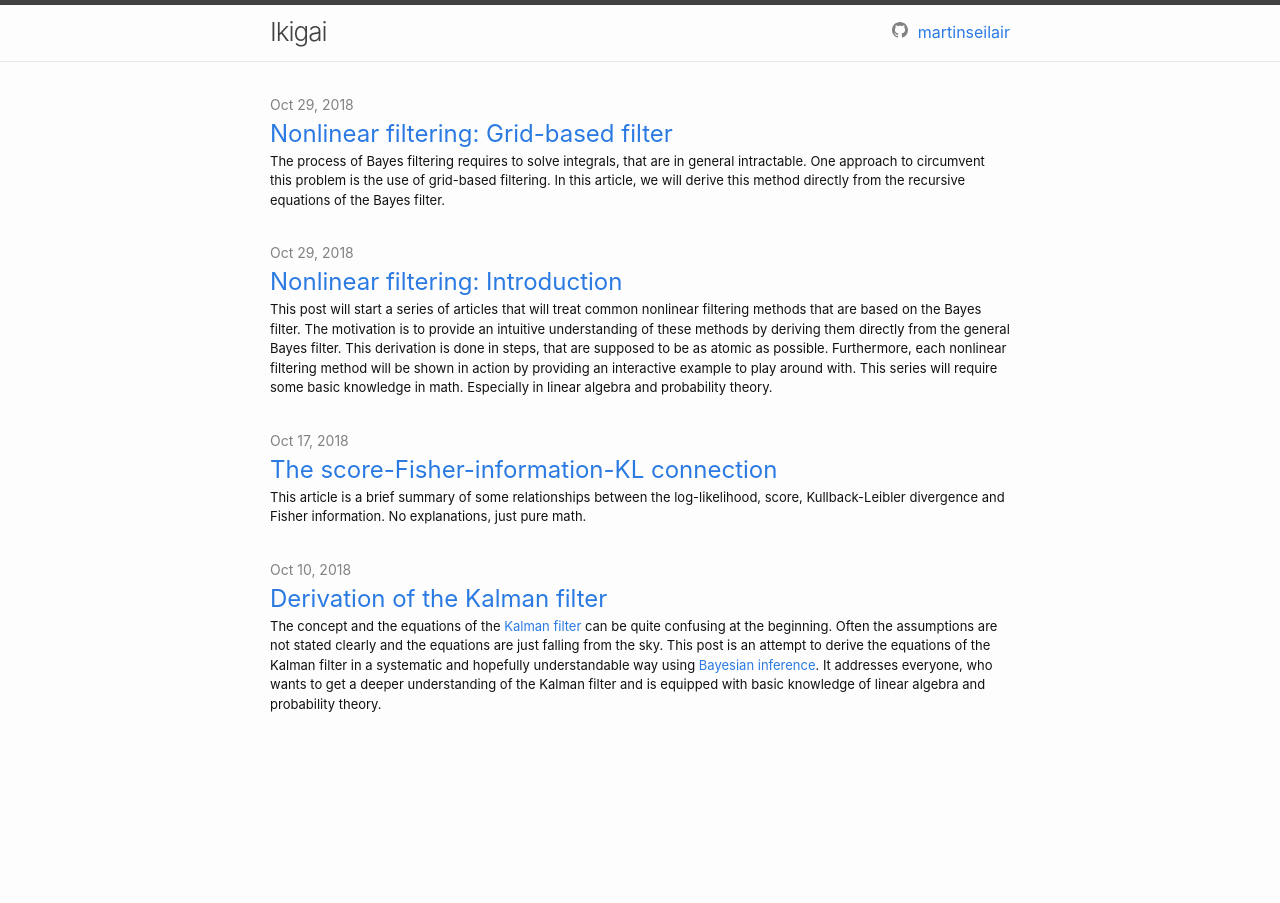
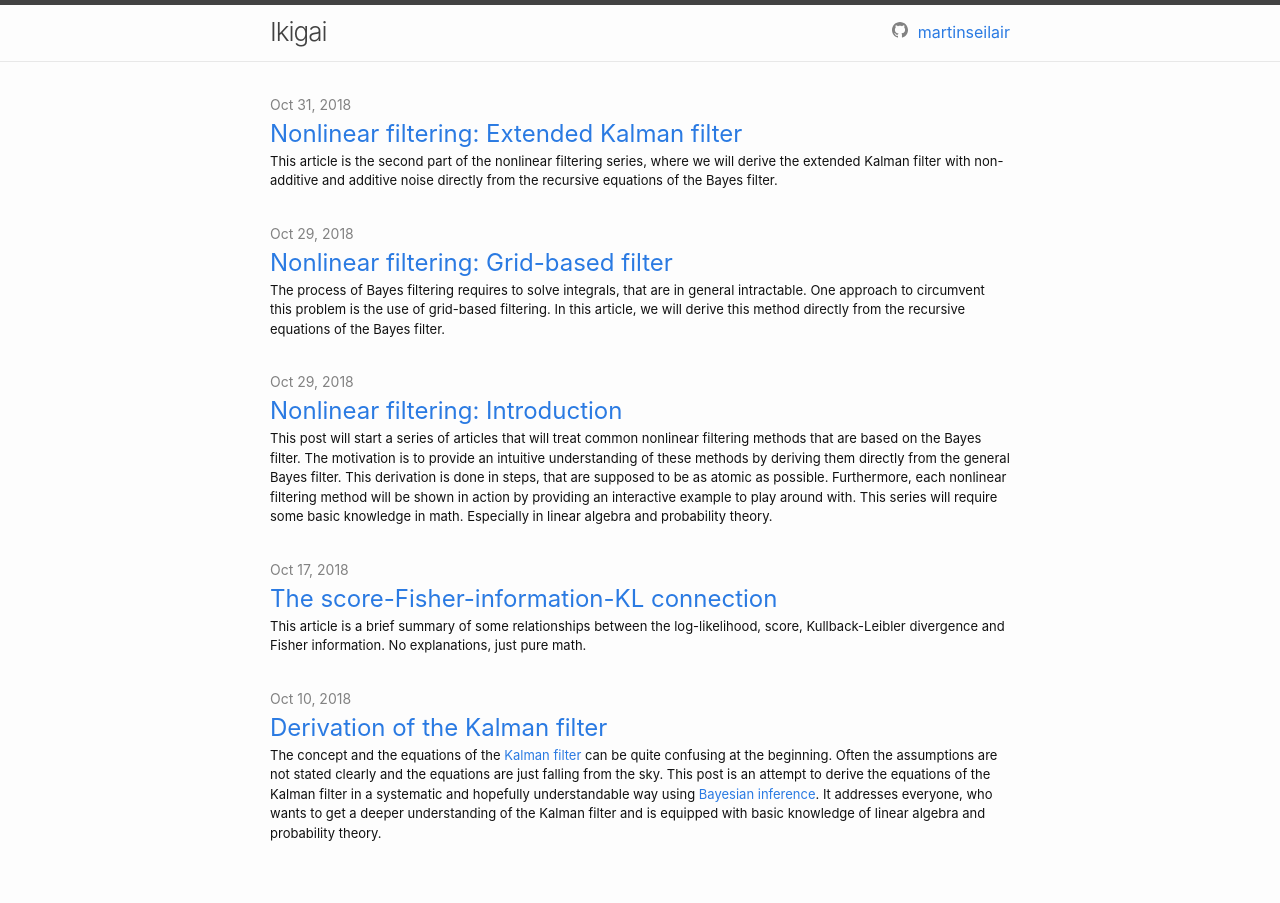
Before and after one commit to martinseilair/martinseilair.github.io, a Jekyll site: the page built from index.md, in a window 1280 px wide. Built offline with Jekyll 4.4.1, drawn with Linux system fonts in a browser that asks for light colours; some of the changed lines change nothing that is shown.

Commit message:
ekf finish

```diff
--- a/_posts/2018-05-01-nf-grid-based.markdown
+++ b/_posts/2018-10-29-nf-grid-based.markdown
@@ -440,9 +440,13 @@ slider.oninput = function() {
 }
 </script>
 
+Still feeling hungry for Bayes filters? Then you should definitely check out the next part of the nonlinear filtering series covering the derivation of the [extended Kalman filter]({% post_url 2018-10-31-nf-ekf %}). See you there!
+
 # Acknowledgement
 
 The vector graphics of the [car](https://www.freepik.com/free-photos-vectors/car) were created by [Freepik](https://www.freepik.com/).
+
+
 
 <script>
 
--- a/_posts/2018-05-01-nf-intro.markdown
+++ b/_posts/2018-10-29-nf-intro.markdown
@@ -125,7 +125,7 @@ Recently, I wrote an article about the [derivation of the Kalman filter]({% post
 The current plan is to write articles about the following methods:
 
 * [Grid-based filter]({% post_url 2018-10-29-nf-grid-based %})
-* Extended Kalman filter
+* [Éxtended Kalman filter]({% post_url 2018-10-31-nf-ekf %})
 * Unscented Kalman filter
 * Particle filter
 
--- a/_drafts/2018-05-01-nf-ekf.markdown
+++ b/_posts/2018-10-31-nf-ekf.markdown
@@ -1,11 +1,11 @@
 ---
 layout: post
 title:  "Nonlinear filtering: Extended Kalman filter"
-date:   2018-10-12 18:04:07 +0900
+date:   2018-10-31 23:04:07 +0900
 categories: jekyll update
 excerpt_separator: <!--more-->
 ---
-Intro
+This article is the second part of the nonlinear filtering series, where we will derive the extended Kalman filter with non-additive and additive noise directly from the recursive equations of the Bayes filter.  <!--more--> If you haven't read the [introduction]({% post_url 2018-10-29-nf-intro %}), I would recommend to read it first. Before we dive into the derivation, let's try to state the main idea behind extended Kalman filter.
 <!--more-->
 <script src="https://d3js.org/d3.v5.min.js" charset="utf-8"></script>
 
@@ -89,6 +89,10 @@ Intro
 </script>
 
 
+<div class="important_box"  markdown="1">
+The **extended Kalman filter** approximates the Bayes filter by linearizing the system and observation equations.
+</div>
+
 ## Derivation
 
 We will start the derivation directly from the recursive equations of the Bayes filter with the **prediction step**
@@ -100,7 +104,7 @@ and the **update step**
 $$ p(x_t|y_{0:t},u_{0:t-1}) = \frac{p(y_t|x_t)p(x_t|y_{0:t-1},u_{0:t-1})}{\int_{x_t}p(y_t|x_t)p(x_t|y_{0:t-1},u_{0:t-1}) \,dx_t} .$$
 
 
-The extended Kalman filter is normally formulated with nonlinear functions with additive noise. In this article we directly derive the general case for non-additive noise. Therefore, our equations of the system are
+The extended Kalman filter is normally formulated with nonlinear functions with additive noise. In this article, we directly derive the general case for non-additive noise and obtain the extended Kalman filter as a special case. Therefore, our equations of the system are
 
 $$
 \begin{align}
@@ -111,7 +115,7 @@ $$
 
 with Gaussian process noise \\( w_t \sim \mathcal{N}(w_t\|0, Q_t) \\) and Gaussian observation noise \\( v_t \sim \mathcal{N}(v_t\|0, R_t) \\).
 
-In our formula of the Bayes we can't find any functions \\(f(x_t, u_t, w_t)\\) or \\(h(x_k, v_k)\\). Therefore, our first step will be to express these functions as \\(p(x_{t+1}\|x_{t}, u_{t})\\) and \\(p(y_t\|x_t)\\). The next box will show how to achieve this in general. **Warning:** Distributions are very weird and the following treatment is **not rigorous**.
+In our formula of the Bayes filter, we can't find any functions \\(f(x_t, u_t, w_t)\\) or \\(h(x_k, v_k)\\). Therefore, our first step will be to express these functions as probability distributions \\(p(x_{t+1}\|x_{t}, u_{t})\\) and \\(p(y_t\|x_t)\\). The next box will show how to achieve this in general. **Warning:** Distributions are very weird and the following treatment is **not rigorous**.
  <div class="extra_box" markdown="1">
 We want to calculate \\(p(y|x)\\) given the function \\(y=f(x,z)\\) and \\(p(z)\\).
 We can express the deterministic function \\(y=f(x,z)\\) as probability distribution
@@ -136,49 +140,51 @@ $$ p(y|x) = \sum_i \frac{p(z_i)}{\left|\det\nabla_z f(x,z)|_{z_i}\right|}, $$
 where the sum goes over all \\(z_i\\) which satisfy the equation \\(y = f(x,z)\\).
 </div>
 
-In our case we can express our system function \\(x_{t+1} = f(x_t,u_t,w_t)\\) as a probability distribution
+In our case, we can express our system function \\(x_{t+1} = f(x_t,u_t,w_t)\\) as a probability distribution
 
-$$ p(x_{t+1}|x_t,u_t) = \sum_i \frac{p(w_i)}{\left|\det\nabla_w f(x_t, u_t, w_t)|_{w_i}\right|} $$
+$$ p(x_{t+1}|x_t,u_t) = \sum_i \frac{p(w_i)}{\left|\det\nabla_w f(x_t, u_t, w_t)|_{w_i}\right|}, $$
 
-where the sum is over all \\(w_i\\) which satisfy \\(x_{t+1} = f(x_t,u_t,w_t)\\).
+where the sum goes over all \\(w_i\\) which satisfy \\(x_{t+1} = f(x_t,u_t,w_t)\\).
 
 Similarly, we can express our observation function  \\(y_t = h(x_k, v_k)\\) as probability distribution
 
 $$ p(y_t|x_t) = \sum_i \frac{p(v_i)}{\left|\det\nabla_v h(x_t, v_t)|_{v_i}\right|} $$
 
-where the sum is over all \\(v_i\\) which satisfy \\(x_{t+1} = h(x_t,v_t)\\).
+where the sum goes over all \\(v_i\\) which satisfy \\(x_{t+1} = h(x_t,v_t)\\).
 
-Even if we are assuming Gaussian process and measurement noise, the resulting distributions of our model will in general be non-Gaussian.
+Even if we are assuming Gaussian process and measurement noise, the resulting distributions of our model will, in general, be non-Gaussian.
 This is where the extended Kalman filter comes into play. It approximates our probability distributions by using linearization.
 In my limited scope, linearization of a probability distribution makes no sense. But what is then linearized?
 
-Instead of linearizing our probability distributions we will do this with our deterministic functions.
+Instead of linearizing our probability distributions we will do this with our deterministic functions before we express them as probability distributions.
 
- We are performing a first order Taylor expansion
+ In order to linearize, we are performing a first-order Taylor expansion
 
  $$ f(x_t, u_t, w_t) \approx f(x_t, u_t, w_t)|_{x_t=\hat x_{t|t},u_t=u,w_t=0} + \nabla_{x_t} f(x_t, u_t, w_t)^T|_{x_t=\hat x_{t|t},u_t=u,w_t=0}(x_t - x)+ \nabla_{u_t} f(x_t, u_t, w_t)^T|_{x_t=\hat x_{t|t},u_t=u,w_t=0}(u_t - u) + \nabla_{w_t} f(x_t, u_t, w_t)^T|_{x_t=\hat x_{t|t},u_t=u,w_t=0}w_t$$
 
 
 
- around the current state \\(x_t = \hat x_{t\|t}\\), current input \\(u_t=u\\) and zero process noise \\(w_t=0\\).
+ around the current state estimate \\(x_t = \hat x_{t\|t}\\), current input \\(u_t=u\\) and zero process noise \\(w_t=0\\).
 
 
- We define \\(A_t = \nabla_{x_t} f(x_t, u_t, w_t)^T\|_ {x_t=\hat x_{t\|t},u_t=u,w_t=0}\\) , \\(B_t = \nabla_{u_t} f(x_t, u_t, w_t)^T\|_ {x_t=\hat x_{t\|t},u_t=u,w_t=0}\\) and \\(L_t = \nabla_{w_t} f(x_t, u_t, w_t)^T\|_ {x_t=\hat x_{t\|t},u_t=u,w_t=0}\\) and obtain
+ To unclutter the notation, we define \\(A_t = \nabla_{x_t} f(x_t, u_t, w_t)^T\|_ {x_t=\hat x_{t\|t},u_t=u,w_t=0}\\) , \\(B_t = \nabla_{u_t} f(x_t, u_t, w_t)^T\|_ {x_t=\hat x_{t\|t},u_t=u,w_t=0}\\) and \\(L_t = \nabla_{w_t} f(x_t, u_t, w_t)^T\|_ {x_t=\hat x_{t\|t},u_t=u,w_t=0}\\) to finally obtain the much cleaner representation
 
 
 
 
 $$ \hat{f}(x_t, u_t, w_t) = f(\hat x_{t|t}, u, 0) + A_t(x_t - \hat x_{t|t})+ B_t(u_t - u)  + L_tw_t.$$
 
-Now we are ready to transform our linearized deterministic system function into a probability distribution. We will use the same formula as above and arrive at
+Now we are ready to transform our linearized deterministic system function into a probability distribution. We will use the same formula as above, but replace the true function \\(f(x_t, u_t, w_t)\\) with \\(\hat{f}(x_t, u_t, w_t)\\), and arrive at
 
 
 $$ p(x_{t+1}|x_t,u_t) = \sum_i \frac{\mathcal{N}(w_i|0,Q_t)}{\left|\det\nabla_w \hat{f}(x_t, u_t, w_t)|_{w_i}\right|}, $$
 
-where the sum is over all \\(w_i\\) which satisfy \\(x_{t+1} = \hat{f}(x_t, u_t, w_t)\\). Let's try to simplify this expression! First we notice that if the matrix \\(L_t\\) is invertible, then there is exactly one \\(w\\) that satisfies \\(x_{t+1} = \hat{f}(x_t, u_t, w_t)\\). We can express it as
+where the sum is over all \\(w_i\\) which satisfy \\(x_{t+1} = \hat{f}(x_t, u_t, w_t)\\). Let's try to simplify this expression! First, we notice that if the matrix \\(L_t\\) is invertible, then there is exactly one \\(w\\) that satisfies \\(x_{t+1} = \hat{f}(x_t, u_t, w_t)\\). We can express it as
 
 
 $$ w = L_t^{-1}\left(x_{t+1} - f(\hat x_{t|t}, u, 0) - A_t(x_t - \hat x_{t|t})- B_t(u_t - u)\right). $$
+
+Note, that if the martrix \\(L_t\\) is not invertible, we would have to integrate over the whole null space and the sum would become an integral.
 
 Next, let's look at the denominator. We can express the derivative of \\(\hat{f}(x_t, u_t, w_t)\\) with respect to \\(w_t\\) as
 
@@ -193,20 +199,20 @@ We apply the transformation identity (Formula 35, [Toussaint](https://ipvs.infor
 
 $$ p(x_{t+1}|x_t,u_t) = \frac{\frac{1}{\left|\det L_t^{-1}\right|}\mathcal{N}(x_{t+1} - f(\hat x_{t|t}, u, 0) - A_t(x_t - \hat x_{t|t})- B_t(u_t - u)|0,L_tQ_tL_t^T)}{\left|\det L_t\right|} $$
 
-And it apply it once more:
+And apply it once more, to obtain our final result:
 
 $$ p(x_{t+1}|x_t,u_t) = \mathcal{N}(x_{t+1}|f(\hat x_{t|t}, u, 0) + A_t(x_t - \hat x_{t|t})+ B_t(u_t - u),L_tQ_tL_t^T). $$
 
 We are done! The linearization of our function has lead us back to Gaussianity!
 
-With the same strategy we obtain for our observation model
+With the same strategy, we obtain for our observation model
 
 $$ p(y_t|x_t) = \mathcal{N}(y_T|h(\hat x_{t|t-1}, 0) + C_t(x_t - \hat x_{t|t-1}),M_tQ_tM_t^T), $$
 
 with \\(C_t = \nabla_{x_t} h(x_t, v_t)^T\|_ {x_t=\hat x_{t\|t-1},v_t=0}\\) and \\(M_t = \nabla_{v_t} h(x_t, v_t)^T\|_ {x_t=\hat x_{t\|t-1},v_t=0}\\)
 
 
-With our approximation again all distributions are Gaussians. Therefore, the distribution of the updated state estimate
+Our linearization led to a Gaussian system and observation model. Therefore, the distribution of the updated state estimate
 
 
 $$ p(x_t|y_{0:t},u_{0:t-1}) := \mathcal{N}(x_{t}|\hat x_{t|t}, P_{t|t}) $$
@@ -238,7 +244,7 @@ We will start with the prediction step
 
 $$ \mathcal{N}(x_{t+1}|\hat x_{t+1|t}, P_{t+1|t})  = \int_{x_t}\mathcal{N}\left(x_{t+1}\middle| f(x, u, 0) - A_t\hat x_{t|t} - B_tu + A_tx_t + B_tu_t,L_t^TQ_tL_t\right) \mathcal{N}(x_t|\hat x_{t|t}, P_{t|t}) dx_t.$$
 
-In order to find a closed form solution of this integral, we could simply plug in the corresponding expressions of the Gaussian distributions and solve the integral. Fortunately, Marc Toussaint already gathered the most important [Gaussian identities](https://ipvs.informatik.uni-stuttgart.de/mlr/marc/notes/gaussians.pdf), which will lighten our workload a lot.  To find an expression for our prediction step we can simply use the *propagation* formula (Formula 37, Toussaint)
+To find an expression for our prediction step we can simply use the *propagation* formula (Formula 37, [Toussaint](https://ipvs.informatik.uni-stuttgart.de/mlr/marc/notes/gaussians.pdf))
 
 $$ \int_{y}\mathcal{N}(x|a + Fy, A)\mathcal{N}(y|b,B) dx_t = \mathcal{N}(x|a + Fb, A + FBF^T ). $$
 
@@ -249,6 +255,8 @@ $$ \hat x_{t+1|t} = f(x_{t|t}, u_t, 0) -A_t \hat x_{t|t} - B_tu_t + A_t \hat x_{
 
 $$ P_{t+1|t} = L_t^TQ_tL_t + A_t P_{t|t} A_t^T  .$$
 
+
+
 ### Update step
 
 We will start to simplify the update step
@@ -256,7 +264,7 @@ We will start to simplify the update step
 $$ \mathcal{N}(x_{t}|\hat x_{t|{t}}, P_{t|t} ) = \frac{\mathcal{N}\left(y_{t}\middle| h(\hat x_{t|t-1}, 0) - C_t\hat x_{t|t-1} + C_tx_t ,M_t^TR_tM_t\right) \mathcal{N}(x_{t}|\hat x_{t|t-1}, P_{t|t-1})}{\int_{x_{t}}\mathcal{N}\left(y_{t}\middle| h(\hat x_{t|t-1}, 0) - C_t\hat x_{t|t-1} + C_tx_t ,M_t^TR_tM_t\right) \mathcal{N}(x_{t}|\hat x_{t|t-1}, P_{t|t-1}) dx_{t}}   $$
 
 
-by focussing on the numerator first. We notice that we can rewrite it as a joint distribution (Formula 39, Toussaint)
+by focussing on the numerator first. We notice that we can rewrite it as a joint distribution (Formula 39, [Toussaint](https://ipvs.informatik.uni-stuttgart.de/mlr/marc/notes/gaussians.pdf))
 
 $$ \mathcal{N}(x|a,A)\mathcal{N}(y|b + Fx,B) = \mathcal{N}\left(\begin{matrix}x \\y\end{matrix}\middle|\begin{matrix}a\\b + Fa \end{matrix},\begin{matrix}A & A^TF^T\\FA & B + FA^TF^T\end{matrix}\right) .$$
 
@@ -276,7 +284,7 @@ which simplifies to
 
 $$ \mathcal{N}\left(y_{t}\middle| h(\hat x_{t|t-1}, 0) ,M_t^TR_tM_t\right) \mathcal{N}(x_{t}|\hat x_{t|t-1}, P_{t|t-1}) = \mathcal{N}(y_{t}|h(\hat x_{t|t-1}, 0),M_t^TR_tM_t + C_tP_{t|t-1}C_t^T)  \mathcal{N}(x_{t}|\hat x_{t|t-1} + P_{t|t-1}C_t^T(M_t^TR_tM_t + C_tP_{t|t-1}C_t^T)^{-1}(y_{t}-h(\hat x_{t|t-1}, 0)),  P_{t|t-1} - P_{t|t-1}C_t^T (M_t^TR_tM_t + C_tP_{t|t-1}C_t^T)^{-1}C_tP_{t|t-1}). $$
 
-We applied the sam trick as in the [derivation of the Kalman filter]({% post_url 2018-10-10-kalman_filter %}). Conceptually, we only transformed
+We applied the same trick as in the [derivation of the Kalman filter]({% post_url 2018-10-10-kalman_filter %}): Conceptually, we only transformed
 
 $$ \frac{p(y|x)p(x)}{p(y)} \to \frac{p(y,x)}{p(y)} \to \frac{p(x|y)p(y)}{p(y)}. $$
 
@@ -285,7 +293,7 @@ If we look closely at the final expression, we see that \\(p(y)\\) is canceling
 
 $$ \mathcal{N}(x_{t}|\hat x_{t|{t}}, P_{t|t} ) = \mathcal{N}(x_{t}|\hat x_{t|t-1} + P_{t|t-1}C_t^T(M_t^TR_tM_t + C_tP_{t|t-1}C_t^T)^{-1}(y_{t}-h(\hat x_{t|t-1}, 0)),  P_{t|t-1} - P_{t|t-1}C_t^T (M_t^TR_tM_t + C_tP_{t|t-1}C_t^T)^{-1}C_tP_{t|t-1}). $$
 
-If our reasoning is correct the denominator should be equal to \\(\mathcal{N}(y_{t}\|h(x, 0),M_t^TR_tM_t + C_tP_{t\|t-1}C_t^T)\\), which was canceled out. The denominator can be simplified with the *propagation* formula (Formula 37, Toussaint)
+If our reasoning is correct the denominator should be equal to \\(\mathcal{N}(y_{t}\|h(x, 0),M_t^TR_tM_t + C_tP_{t\|t-1}C_t^T)\\), which was canceled out. The denominator can be simplified with the *propagation* formula (Formula 37, [Toussaint](https://ipvs.informatik.uni-stuttgart.de/mlr/marc/notes/gaussians.pdf))
 
 $$ \int_{x_{t}}\mathcal{N}\left(y_{t}\middle| h(\hat x_{t|t-1}, 0) - C_t x_{t|t-1} + C_t x_{t|t-1} ,M_t^TR_tM_t\right) \mathcal{N}(x_{t}|\hat x_{t|t-1}, P_{t|t-1}) dx_{t} =  \mathcal{N}({y_{t}}|h(\hat x_{t|t-1}, 0) - C_t x_{t|t-1} + C_t\hat x_{t|t-1}, M_t^TR_tM_t + C_tP_{t|t-1}C_t^T ) = \mathcal{N}(y_{t}|h(\hat x_{t|t-1}, 0),M_t^TR_tM_t + C_tP_{t|t-1}C_t^T).$$
 
@@ -321,7 +329,7 @@ M_t &= \nabla_{v_t} h(x_t, v_t)^T|_ {x_t=\hat x_{t|t-1},v_t=0}.
 
 
 </div>
-That's it! We derived the equations of the extended Kalman filter. To bring the equations in a more implementation friendly form we are restating the extended Kalman filter as:
+That's it! We derived the equations of the extended Kalman filter. To bring the equations in a more implementation friendly form, we are restating the extended Kalman filter as:
 
 
 <div class="important_box" markdown="1">
@@ -357,18 +365,20 @@ M_t &= \nabla_{v_t} h(x_t, v_t)^T|_ {x_t=\hat x_{t|t-1},v_t=0}.
 
 </div>
 
-As promised we will also look at the special case with additive noise. Therefore, our functions will look like:
+As promised we will also look at the special case with **additive** noise. Therefore, our functions will look like:
 
 $$ f(x_t, u_t, w_t) = \bar{f}(x_t, u_t) + w_t. $$
 
-In this case the matrix \\(L_t\\) will be identity matri
+$$ h(x_t, v_t) = \bar{h}(x_t) + v_t. $$
+
+In this case, the matrix \\(L_t\\) and \\(M_t\\) will be identity matrices:
 
 $$ L_t = \nabla_{w_t} f(x_t, u_t, w_t)|_{x_t=x,v_t=0} = \underbrace{\nabla_{w_t} \bar{f}(x_t, u_t)}_{0}|_{x_t=x,v_t=0} + \underbrace{\nabla_{w_t} w_t}_{I}|_{x_t=x,v_t=0} = I $$
 
-$$ f(x_t, u_t, w_t) = \bar{f}(x_t, u_t) + w_t $$
 
-$$ M_t = \nabla_{v_t} h(x_t, v_t)|_{x_t=x,v_t=0} = \underbrace{\nabla_{v_t} \bar{h}(x_t)}_{0}|_{x_t=x,v_t=0} + \underbrace{\nabla_{v_t} v_t}_{I}|_{x_t=x,v_t=0} = I $$
+$$ M_t = \nabla_{v_t} h(x_t, v_t)|_{x_t=x,v_t=0} = \underbrace{\nabla_{v_t} \bar{h}(x_t)}_{0}|_{x_t=x,v_t=0} + \underbrace{\nabla_{v_t} v_t}_{I}|_{x_t=x,v_t=0} = I. $$
 
+Finally, we can state the equations of the extended Kalman filter with additive noise.
 
 <div class="important_box" markdown="1">
 <h1>Extended Kalman filter with additive noise</h1>
@@ -417,11 +427,6 @@ Enough of the dry theory! Let's play around with the grid-based filter in our ra
 	n_scene = load_race_track("race_track_mar_loc","{{ base.url | prepend: site.url }}",1000);
 	n_scene.mode = 2;
 	n_scene.filter = "";
-
-
-
-
-
 	n_scene.dur=slow_dur;
 	// define particle filter
 
@@ -432,14 +437,7 @@ Enough of the dry theory! Let's play around with the grid-based filter in our ra
 	n_scene.ids = ["race_track_mar_loc_likelihood", "race_track_mar_loc_update","race_track_mar_loc_timestep", "race_track_mar_loc_predict" ];
 
 	n_scene.loaded = function(){
-		//var ids = ["race_track_mar_loc_likelihood", "race_track_mar_loc_update","race_track_mar_loc_timestep", "race_track_mar_loc_predict" ];
-		//for (var i=0; i<ids.length;i++){
 
-		//	document.getElementById(ids[i]).style.display="none";
-		//}
-
-
-		//this.bf = init_bayes_filter(this.rc, this.rt);
 		var outer_color = d3.piecewise(d3.interpolateRgb, [d3.rgb(this.rt.svg.style("background-color")), d3.rgb('#006eff'), d3.rgb('#00028e')]);
 		var inner_color = d3.piecewise(d3.interpolateRgb, [d3.rgb(this.rt.svg.style("background-color")), d3.rgb('#ff834d'), d3.rgb('#8e3323')]);
 
@@ -496,7 +494,6 @@ Enough of the dry theory! Let's play around with the grid-based filter in our ra
 			this.rt.hide_strip("inner");
 		}else if(this.t % 4 == 1){
 			// PREDICT
-			//this.bf.predict(this.last_input);
 			this.ekf.predict(this.last_input);
 
 			// trim ekf posterior
@@ -504,17 +501,12 @@ Enough of the dry theory! Let's play around with the grid-based filter in our ra
 				this.ekf.posterior_mu+=this.rt.track_length;
 			}
 			this.ekf.posterior_mu = this.ekf.posterior_mu % this.rt.track_length;
-
-						//this.rt.update_strip("outer", normalize_vector(this.bf.posterior));
-
-			// update posterior strip ekf
 			this.rt.update_strip("outer", get_gaussian_circ_normalized(this.rt.strip_pos, this.ekf.posterior_mu, this.ekf.posterior_sigma, this.rt));
 			document.getElementById("race_track_mar_loc_likelihood").style.display="block";
 		}else if(this.t % 4 == 2){
 			// OBSERVE
 			this.rt.show_strip("inner");
 			this.output = scene.rc.output_dist_sample(0);
-			//console.log(C, this.output/C, this.ekf.output_sigma(this.ekf.posterior_mu)/(C*C), this.rt)
 			var likelihood = this.ekf.get_likelihood(this.output,this.ekf.posterior_mu)
 			this.rt.update_strip("inner", get_gaussian_circ_normalized(this.rt.strip_pos, likelihood.mu, likelihood.sigma, this.rt));
 
@@ -522,16 +514,12 @@ Enough of the dry theory! Let's play around with the grid-based filter in our ra
 		}else if(this.t % 4 == 3){
 			// UPDATE
 
-			//console.log("state", this.rc.state);
 			this.ekf.update(this.output);
 
 			this.rt.update_strip("outer", get_gaussian_circ_normalized(this.rt.strip_pos, this.ekf.posterior_mu, this.ekf.posterior_sigma, this.rt));
 
 			document.getElementById("race_track_mar_loc_timestep").style.display="block";
 		}
-
-//console.log(this.ekf.posterior_sigma)
-//this.rt.update_strip("outer", get_gaussian_circ_normalized(this.rt.strip_pos, this.ekf.posterior_mu, this.ekf.posterior_sigma, this.rt));
 
 	}.bind(n_scene);
 
@@ -569,10 +557,13 @@ Enough of the dry theory! Let's play around with the grid-based filter in our ra
 
 
 
-On the outside the race track, you will notice a blue colored strip. This strip represents our current posterior of the current position of the race car. At the beginning, we have no knowledge about the position of the race car and assign uniform probability over all positions. By pressing the __OBSERVE__ button two things will happen: first, we will take a measurement of the distance of the tree and second, we will display the likelihood for this observed distance on the brown strip inside the race track. By pressing the __UPDATE STEP__ button, we will perform our update step and show the resulting posterior at the outer strip. You will note, that both strips will have the same form after the update. The reason is simple: we just multiplied our likelihood with a constant vector and normalized afterward. Now we are ready for the next time step. Take an action, by pressing the corresponding button below the race track. After the step is performed, you have to update your posterior by pressing the __PREDICT STEP__ button. You will see that the outer strip will change accordingly. Now we finished one full cycle of the filtering process and are ready to start a new cycle by taking a measurement.
+On the outside the race track, you will notice a blue colored strip. This strip represents our current posterior of the current position of the race car. We will start with a Gaussian prior distribution around the true mean. By pressing the __OBSERVE__ button two things will happen: first, we will take a measurement of the distance of the tree and second, we will display the likelihood for this observed distance on the brown strip inside the race track. By pressing the __UPDATE STEP__ button, we will perform our update step and show the resulting posterior at the outer strip. Now we are ready for the next time step. Take an action, by pressing the corresponding button below the race track. After the step is performed, you have to update your posterior by pressing the __PREDICT STEP__ button. You will see that the outer strip will change accordingly. Now we finished one full cycle of the filtering process and are ready to start a new cycle by taking a measurement.
 
-With the slider below the race track, you can choose a grid size of the discrete probability models. If you want to reset the environment, just press the reset button in the bottom left corner.
+If you want to reset the environment, just press the reset button in the bottom left corner.
 As before you can control the car by using your keyboard: **A** (Backward), **S** (Stop),  **D** (Forward) or the buttons below the race track.
+
+We see, that it is actually working pretty well. But one thing seems particularly weird: At certain positions on the race track, the brownish inner strip (our likelihood) seems to be uniformly distributed. This is not a bug, but a shortcoming of the linearization. We will always experience this behavior, if the part of the road at our current posterior mean is pointing only in _tangential_ direction, with the tree as the center. In other words: A small change in position wouldn't change the distance. When we are linearizing, we assume this local behavior applies for the whole system and we won't get any new information out of our measurement. To get an intuitive understanding of this, you can imagine two parallel lines. Our car is driving along one of the parallel lines and we take the nearest distance to the other line as a measurement. This measurement would be uninformative because the distance to the parallel line is always the same.
+
 
 
 
```
Also changed, not shown: 12 other files.
